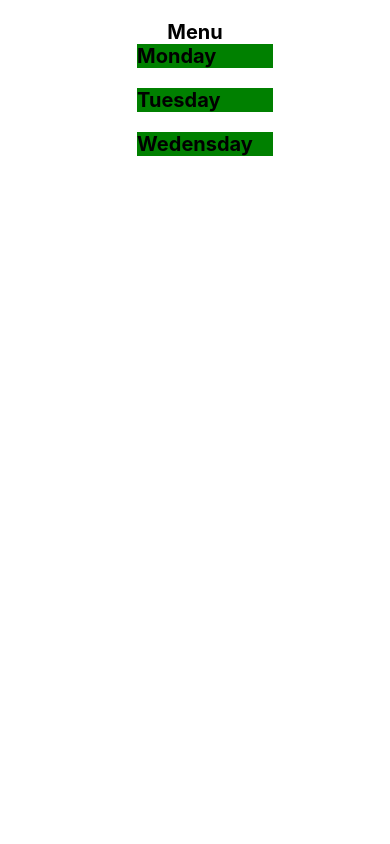
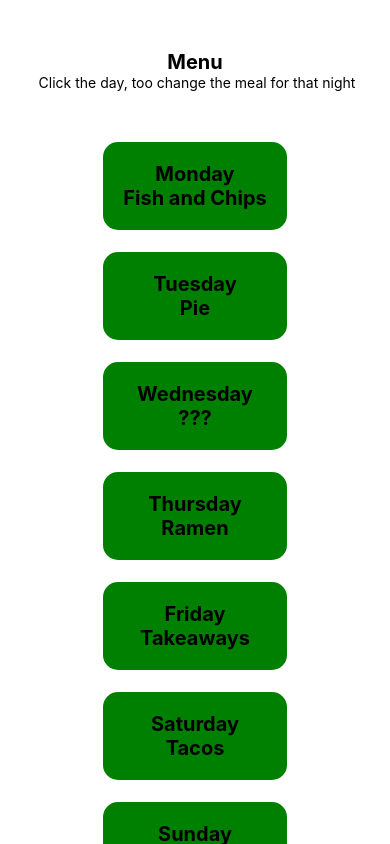
Before and after one commit to CurlzG/House_App, a React Native app: screen /Menu in a window 390 px wide. Built offline with nearby package versions, Linux system fonts and the light colour scheme; what expo-linking would draw is missing.

Commit message:
Adding Menu/Day Recipe Selection

```diff
--- a/components/MenuDay.tsx
+++ b/components/MenuDay.tsx
@@ -1,32 +1,201 @@
 import React from 'react'
-import { View, Text,StatusBar } from 'react-native'
-import { StyleSheet,TouchableHighlight } from 'react-native'
+import { View, Text,StatusBar,Dimensions } from 'react-native'
+import { StyleSheet,TouchableHighlight,TouchableOpacity,Modal,Pressable } from 'react-native'
 import { useNavigation } from '@react-navigation/native';
+import { useState } from 'react';
+import { TextInput } from 'react-native-paper';
 export const MenuDay = (props: any) => {
+  const [modalVisible, setModalVisible] = useState(false);
+  const [text, setText] = React.useState("");
+  const [SuggestionRecipe,setSuggestionRecipe] = React.useState("---");
+  const [SuggestedConfirmed,setSuggestedConfirmed] = React.useState("---");
   const navigation = useNavigation();
-  const { Day } = props;
+  const { Day,Recipe } = props;
+  const scrWidth = Dimensions.get('screen').width;
+  const scrHeight = Dimensions.get('screen').height;
+  const DATA = [
+    {
+      Recipe: 'Fish and Chips',
+    },
+    {
+      Recipe: 'Pie',
+    },
+    {
+      Recipe: 'Bacon & Egg Pie',
 
+    },
+    {
+      Recipe: 'Pasta',
+    },
+    {
+      Recipe: '$10 Pasta',
+    },
+    {
+      Recipe: 'Ramen',
+    },
+    {
+      Recipe: 'Curry',
+    },
+    {
+      Recipe: 'Stir Fry',
+    },
+    {
+      Recipe: 'Chips',
+    },
+    {
+      Recipe: 'Kebabs',
+    },
+    {
+      Recipe: 'Turkish Wraps',
+    },
+    {
+      Recipe: 'Pizza',
+    },
+    {
+      Recipe: 'Lamb Curry',
+    },
+
+  ];
+
+  function updateSuggestion(text:string){
+    let Select = "";
+    let score = [...text];
+    let count = 0;
+    console.log(score);
+    for(let i = 0; i < DATA.length; i++){
+          console.log(DATA[i].Recipe);
+          Array.prototype.map.call(DATA[i].Recipe, eachLetter => {
+            count==0;
+            for(let j = 0; j < score.length; j++){
+              if(score[j] == eachLetter[j]){
+                console.log(eachLetter[j])
+                count++;
+                if(count == score.length){
+                  console.log('-->' + DATA[i].Recipe)
+                  setSuggestionRecipe(DATA[i].Recipe);
+                  break;
+                }
+              }
+
+            }
+            //console.log(eachLetter)
+          });
+          //console.log(DATA[i].Recipe);
+      }
+  }
   return (
-    <View style={styles.slide}>
+    <View>
+    <View style={styles.centeredView}>
+    <Modal
+      animationType="slide"
+      transparent={true}
+      visible={modalVisible}
+      onRequestClose={() => {
+
+        setModalVisible(!modalVisible);
+      }}
+    >
+      <View style={styles.centeredView}>
+        <View style={[styles.modalView,{width:scrWidth*0.9}]}>
+          <Text style={styles.modalText}>Select Recipes </Text>
+          <Text style={styles.modalText}>Type in the recipe to select it </Text>
+          <TextInput
+             style={{width:scrWidth*0.7}}
+      label="Recipe"
+      value={text}
+      onChangeText={text => {setText(text);updateSuggestion(text)}}
+    />
+    <View style={{height:scrHeight*0.1}}>
+    <Text style={{padding:20,fontWeight:'bold'}}> is it <Text onPress={() => {setSuggestedConfirmed(SuggestionRecipe)}}>  {SuggestionRecipe} </Text> </Text>
+    <Text> Selected: {SuggestedConfirmed}</Text>
+    </View>
+    <View style={{flexDirection:'row',}}>
+          <Pressable
+            style={[styles.button, styles.buttonClose]}
+            onPress={() => setModalVisible(!modalVisible)}
+          >
+
+            <Text style={styles.textStyle}>Set Recipe</Text>
+          </Pressable>
+          <Pressable
+            style={[styles.button, styles.buttonClose]}
+            onPress={() => setModalVisible(!modalVisible)}
+          >
+
+            <Text style={styles.textStyle}>Cancel</Text>
+          </Pressable>
+          </View>
+        </View>
+      </View>
+    </Modal>
+  </View>
+    <View style={styles.slide} onTouchEnd={() => {setModalVisible(true)}}>
      <StatusBar/>
       <Text style={styles.slideText}>
         {Day}
       </Text>
+      <Text style={styles.slideText}>
+        {Recipe}
+      </Text>
+    </View>
     </View>
   );
 }
 const styles = StyleSheet.create({
     slide: {
       marginTop: StatusBar.currentHeight || 0,
-      flex:1,
+
       backgroundColor:'green',
-      width:'100%',
-      height:'100%',
-      margin:20
+      elevation: 8,
+      borderRadius:15,
+      alignItems: 'center',
+      justifyContent: 'center',
+      padding:20
       },
       slideText: {
         fontSize: 20,
         fontWeight:'bold'
-      },
+      },  centeredView: {
+    flex: 1,
+    justifyContent: "center",
+    alignItems: "center",
+    marginTop: 22
+  },
+  modalView: {
+    margin: 20,
+    backgroundColor: "white",
+    borderRadius: 20,
+    padding: 35,
+    alignItems: "center",
+    shadowColor: "#000",
+    shadowOffset: {
+      width: 0,
+      height: 2
+    },
+    shadowOpacity: 0.25,
+    shadowRadius: 4,
+    elevation: 5
+  },
+  button: {
+    borderRadius: 20,
+    padding: 10,
+    elevation: 2,
+    marginRight:20
+  },
+  buttonOpen: {
+    backgroundColor: "#F194FF",
+  },
+  buttonClose: {
+    backgroundColor: "#2196F3",
+  },
+  textStyle: {
+    color: "white",
+    fontWeight: "bold",
+    textAlign: "center"
+  },
+  modalText: {
+    marginBottom: 15,
+    textAlign: "center"
+  }
     });
 export default MenuDay;
--- a/package.json
+++ b/package.json
@@ -30,6 +30,7 @@
     "react": "17.0.2",
     "react-dom": "17.0.2",
     "react-native": "0.68.2",
+    "react-native-paper": "^4.12.2",
     "react-native-safe-area-context": "4.2.4",
     "react-native-screens": "~3.11.1",
     "react-native-web": "0.17.7"
--- a/screens/Menu.tsx
+++ b/screens/Menu.tsx
@@ -1,35 +1,92 @@
-import { StyleSheet,FlatList } from 'react-native';
+import { StyleSheet,FlatList, StatusBar, TouchableOpacity } from 'react-native';
 
 import EditScreenInfo from '../components/EditScreenInfo';
 import { Text, View } from '../components/Themed';
 import { MenuDay } from '../components/MenuDay';
-
-
+import { Dimensions } from 'react-native';
+import React,{ useEffect, useState  } from 'react';
+const scrWidth = Dimensions.get('screen').width;
+const scrHeight = Dimensions.get('screen').height;
 const DATA = [
   {
     Day: 'Monday',
+    Recipe: 'Fish and Chips',
+    DayGone: false
+  },
+  {
+    Day: 'Tuesday',
+    Recipe: 'Pie',
+    DayGone: false
+  },
+  {
+    Day: 'Wednesday',
+    Recipe: '???',
+    DayGone: false
+  },
+  {
+    Day: 'Thursday',
+    Recipe: 'Ramen',
+    DayGone: false
+  },
+  {
+    Day: 'Friday',
+    Recipe: 'Takeaways',
+    DayGone: false
+  },
+  {
+    Day: 'Saturday',
+    Recipe: 'Tacos',
+    DayGone: false
 
   },
   {
-    Day: 'Tuesday',
-
-  },
-  {
-    Day: 'Wedensday',
-
+    Day: 'Sunday',
+    Recipe: 'Nacho',
+    DayGone: false
   },
 ];
 
 
 export default function Menu() {
+  const [newData, setNewData] = React.useState(DATA);
+  useEffect(()=>{
+    let Day = new Date().getDay();
+    let newCount = 0;
+    let newDataLess = [];
+    let Data = [];
+    for(let i = 0; i < DATA.length;i++){
+      if(i >= (Day-1)){
+        //console.log(DATA[i-1].Day);
+        Data[newCount] = DATA[i];
+        newCount++;
+      }
+    if(i < (Day-1)){
+      newDataLess[i] = DATA[i];
+    }
+
+    }
+    Data = [...Data,...newDataLess];
+    //console.log(Data);
+    setNewData(Data);
+  },[])
   return (
     <View style={styles.container}>
+      <StatusBar/>
+      <View style={{height:scrHeight*0.10,width:'100%',justifyContent:'center',alignItems:'center',marginTop:40}}>
       <Text style={styles.title}>Menu</Text>
-      <FlatList
-        data={DATA}
+      <Text> Click the day, too change the meal for that night</Text>
+      </View>
+      <FlatList style={styles.card}
+        data={newData}
+        numColumns={1}
+        showsVerticalScrollIndicator={false}
+
+  showsHorizontalScrollIndicator={false}
+        contentContainerStyle={{ paddingBottom: 40 }}
         renderItem={({item}) =>{
           return(
-            <MenuDay Day={item.Day}/>
+
+            <MenuDay Day={item.Day} Recipe={item.Recipe} Data={newData}/>
           );
         }}
         keyExtractor={item => item.Day}/>
@@ -43,11 +100,17 @@ const styles = StyleSheet.create({
     flex: 1,
     alignItems: 'center',
     justifyContent: 'center',
-    padding:20,
   },
   title: {
     fontSize: 20,
     fontWeight: 'bold',
+  },
+  card:{
+    flexDirection: 'column',
+    padding:20,
+    flex:1,
+    height:scrHeight*0.90,
+
   },
   separator: {
     marginVertical: 30,
```
Also changed, not shown: 1 other file (tests, documents, lock files or other folders).
